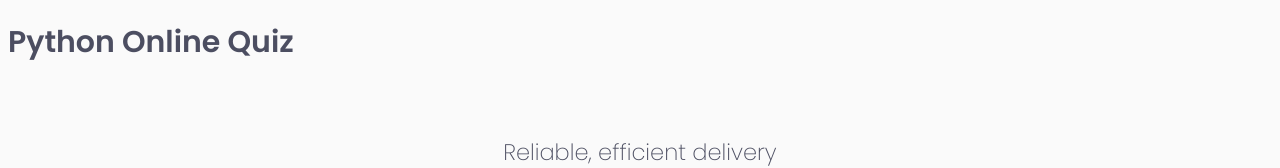
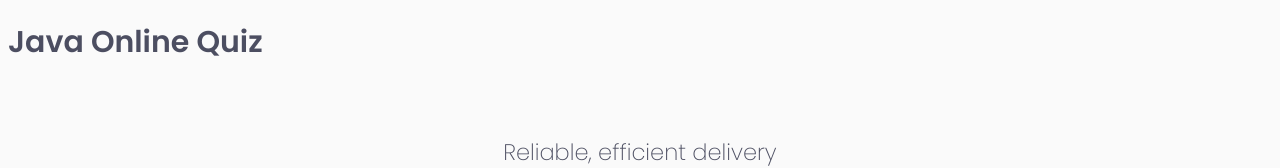
Before and after one commit to anhquan268/quizApp, a plain HTML site: page index.html in a window 1280 px wide. Shown: the top 168 px of the page. Drawn offline with Linux system fonts and the light colour scheme.

Commit message:
change title 2

```diff
--- a/index.html
+++ b/index.html
@@ -36,7 +36,7 @@
   </head>
   <body>
     <div>
-      <h1>Python Online Quiz</h1>
+      <h1>Java Online Quiz</h1>
     </div>
     <div class="box">
       <header>
```
